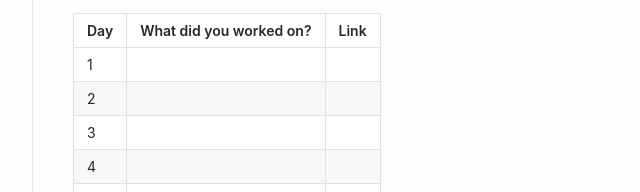
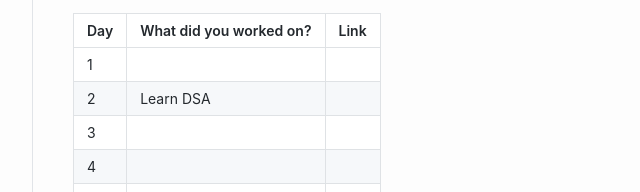
Before and after one commit to FOSS-Community/progress-tracker, a website: page dist/mayank.html in a window 1280 px wide. Shown: the part 3888-4080 px from the top of the page, 117-757 px from the left. Drawn offline with Linux system fonts and the light colour scheme.

Commit message:
Update mayank.html

```diff
--- a/dist/mayank.html
+++ b/dist/mayank.html
@@ -742,7 +742,7 @@ h3 {
 </tr>
 <tr>
 <td>2</td>
-<td></td>
+<td>Learn DSA</td>
 <td></td>
 </tr>
 <tr>
```
